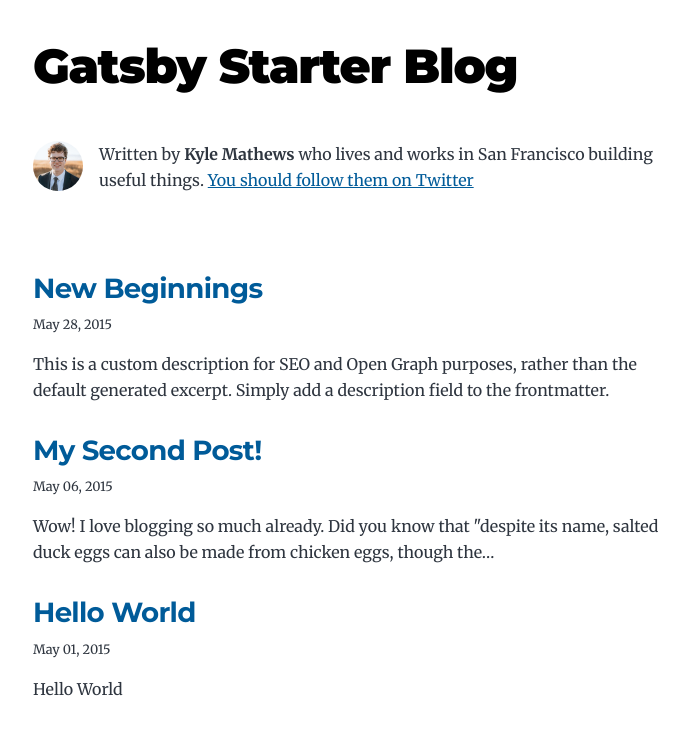
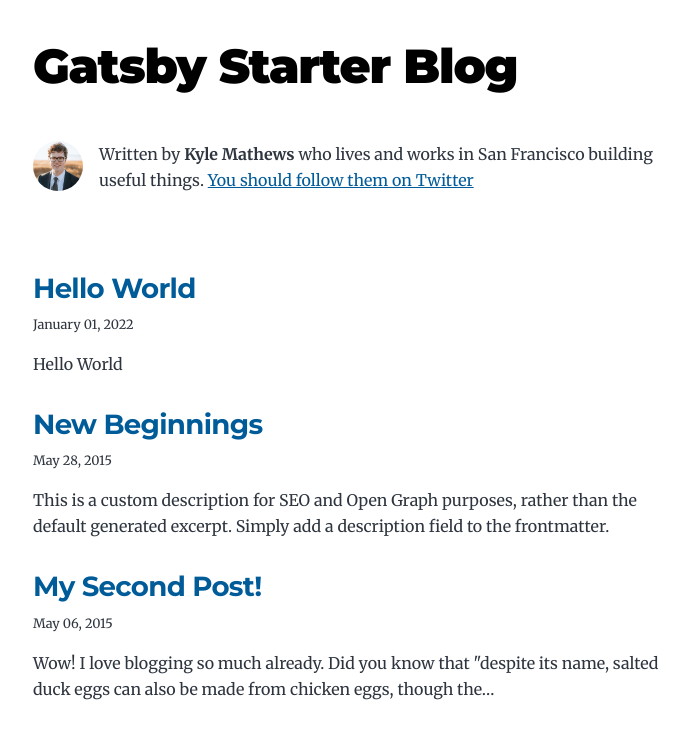
Before and after one commit to geekjob/gatsby-starter-blog, a Gatsby site: page / in a window 1280 px wide. Shown: the top 729 px of the page, without its empty margins (291-980 px from the left). Built offline with nearby package versions, Linux system fonts and the light colour scheme; Gatsby itself is replaced by a stand-in of ours.

Commit message:
Update index.md

```diff
--- a/content/blog/new-post/index.md
+++ b/content/blog/new-post/index.md
@@ -1,3 +1,9 @@
+---
+title: Hello World
+date: "2022-01-01T22:12:03.284Z"
+description: "Hello World"
+---
+
 # Hello!
 
 This is new post
```
